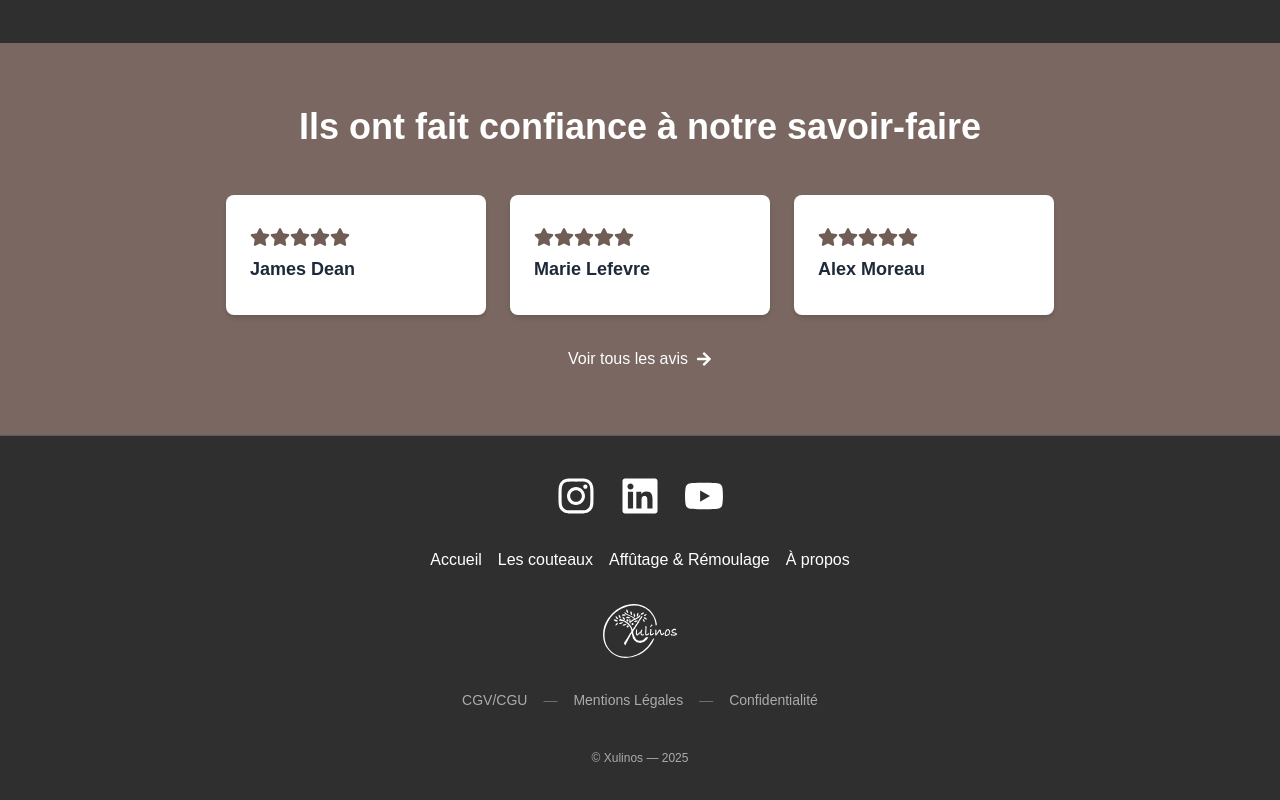
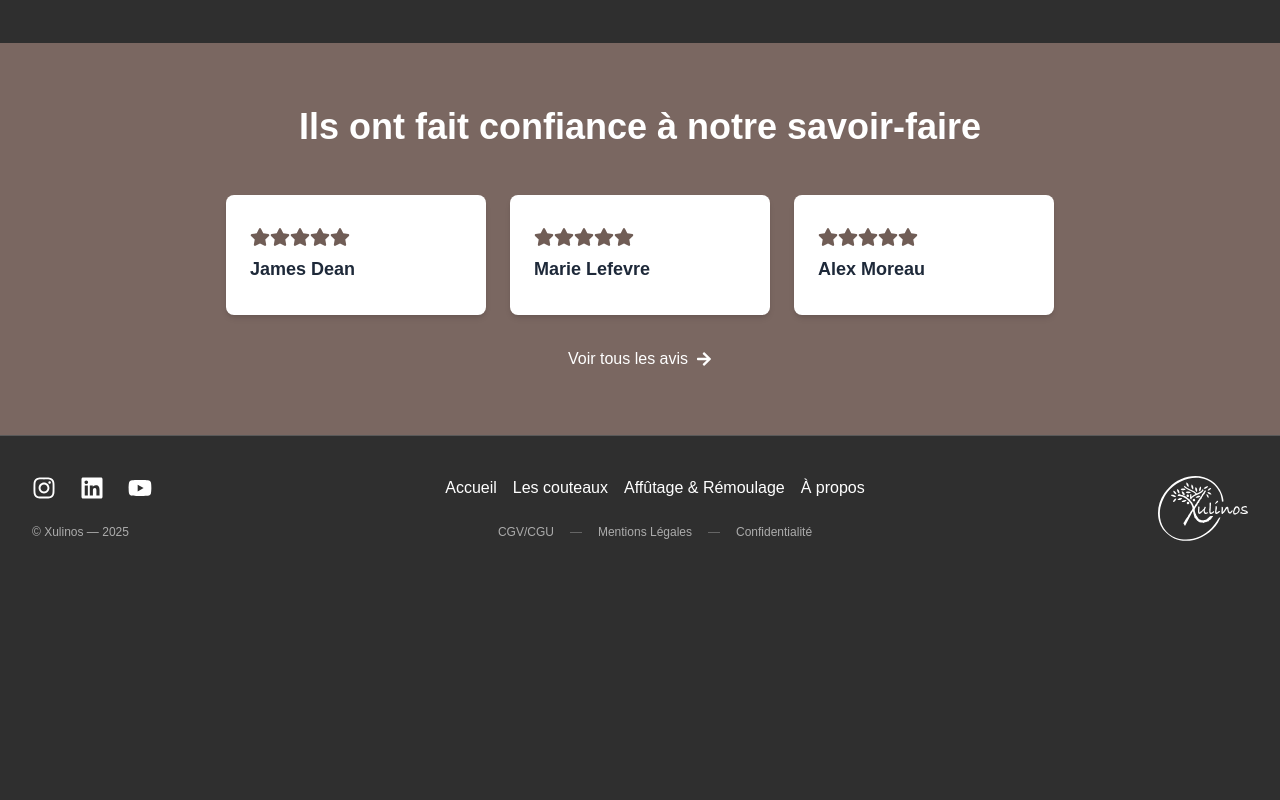
Before and after one commit to Lyot7/xulinos, a Next.js app: page / in a window 1280 px wide. Shown: the part 2976-3776 px from the top of the page. After the commit the page ends 3557 px from the top, so only its background shows below. Built offline with nearby package versions, Linux system fonts and the light colour scheme.

Commit message:
Enhance Footer component layout for better responsiveness and structure. Added desktop and mobile versions with social media links, legal links, and copyright information. Improved overall design consistency.

```diff
--- a/src/components/Footer.tsx
+++ b/src/components/Footer.tsx
@@ -6,7 +6,43 @@ import Logo from './Logo';
 const Footer = () => {
   return (
     <footer className="bg-dark text-white w-full border-t border-white/20">
-      <div className="max-w-3xl mx-auto px-4 py-10 flex flex-col items-center gap-8">
+      {/* Version desktop */}
+      <div className="hidden md:flex justify-between items-start max-w-7xl mx-auto px-8 py-10">
+        {/* Réseaux sociaux - à gauche avec copyright en dessous */}
+        <div className="flex flex-col items-start gap-6">
+          <div className="flex gap-6">
+            <a href="#" aria-label="Instagram" className="hover:text-white/80 transition"><FaInstagram size={24} /></a>
+            <a href="#" aria-label="LinkedIn" className="hover:text-white/80 transition"><FaLinkedin size={24} /></a>
+            <a href="#" aria-label="YouTube" className="hover:text-white/80 transition"><FaYoutube size={24} /></a>
+          </div>
+          {/* Copyright sous les médias sociaux */}
+          <div className="text-white/60 text-xs">
+            © Xulinos — 2025
+          </div>
+        </div>
+
+        {/* Navigation - au centre */}
+        <div className="flex flex-col items-center gap-6">
+          <Navbar />
+
+          {/* Liens légaux centrés en dessous de la navbar */}
+          <div className="flex flex-row items-center gap-4 text-xs text-white/60">
+            <a href="#" className="hover:text-white transition">CGV/CGU</a>
+            <span className="text-white/30">—</span>
+            <a href="#" className="hover:text-white transition">Mentions Légales</a>
+            <span className="text-white/30">—</span>
+            <a href="#" className="hover:text-white transition">Confidentialité</a>
+          </div>
+        </div>
+
+        {/* Logo - à droite */}
+        <div>
+          <Logo width={90} height={86} />
+        </div>
+      </div>
+
+      {/* Version mobile/tablette (existante) */}
+      <div className="md:hidden max-w-3xl mx-auto px-4 py-10 flex flex-col items-center gap-8">
         {/* Réseaux sociaux */}
         <div className="flex gap-6 justify-center flex-wrap">
           <a href="#" aria-label="Instagram" className="hover:text-white/80 transition"><FaInstagram size={40} /></a>
@@ -19,10 +55,11 @@ const Footer = () => {
           <Navbar />
         </div>
 
+        <Logo />
+      </div>
 
-        <Logo />
-
-
+      {/* Liens légaux et copyright - uniquement pour mobile */}
+      <div className="md:hidden max-w-7xl mx-auto px-4 pb-10 flex flex-col items-center gap-4">
         {/* Liens légaux centrés, wrap horizontal */}
         <div className="flex flex-row flex-wrap justify-center items-center gap-2 sm:gap-4 text-sm text-white/60">
           <a href="#" className="hover:text-white transition">CGV/CGU</a>
@@ -32,7 +69,7 @@ const Footer = () => {
           <a href="#" className="hover:text-white transition">Confidentialité</a>
         </div>
 
-        {/* Copyright centré */}
+        {/* Copyright centré - visible uniquement sur mobile */}
         <div className="text-center text-white/60 text-xs mt-2">
           © Xulinos — 2025
         </div>
```
